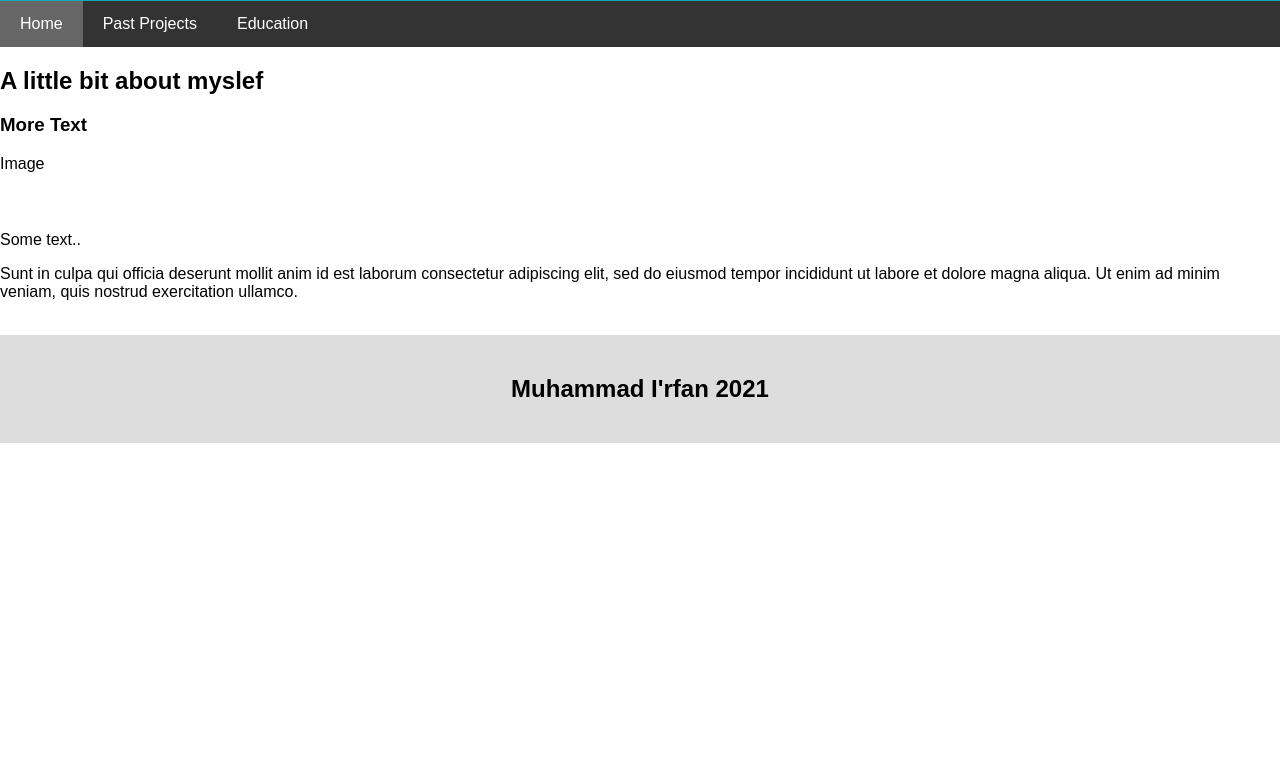
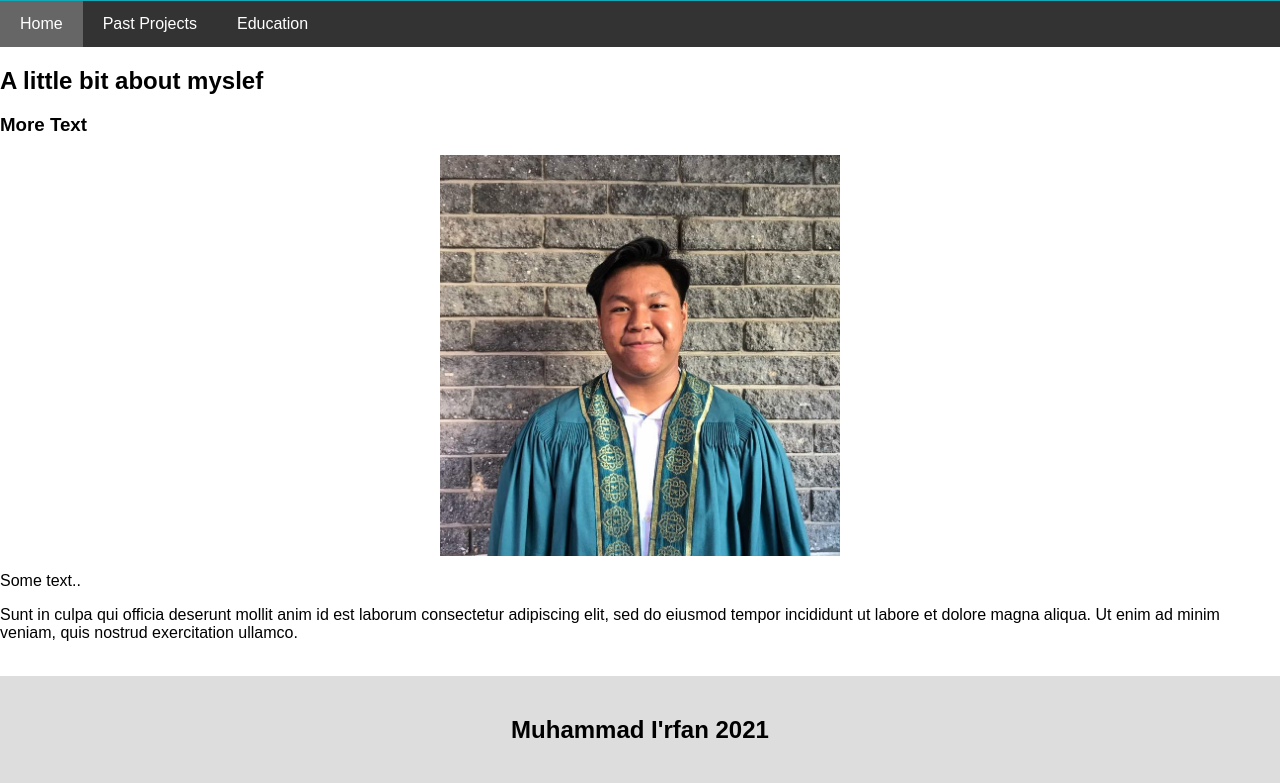
Before and after one commit to muhdirfan45/html-git-project, a PHP site: page / in a window 1280 px wide. Shown: the part 292-1075 px from the top of the page. Before the commit the page ends 735 px from the top, so only its background shows below. Run offline with PHP 8.4, Linux system fonts and the light colour scheme.

Commit message:
Added profile picture

```diff
--- a/index.html
+++ b/index.html
@@ -21,7 +21,7 @@
     <div class="content">
         <h2>A little bit about myslef</h2>
         <h3>More Text</h3>
-        <div class="image" style="height:60px;">Image</div>
+        <img class="image" src="images/profilePic.png" alt="my profile picture" />
         <p>Some text..</p>
         <p>Sunt in culpa qui officia deserunt mollit anim id est laborum consectetur adipiscing elit, sed do eiusmod tempor incididunt ut labore et dolore magna aliqua. Ut enim ad minim veniam, quis nostrud exercitation ullamco.</p>
         <br>
--- a/style.css
+++ b/style.css
@@ -83,11 +83,13 @@
     padding: 20px;
   }
 
-  /* Fake image, just for this example */
-  .fakeimg {
-    background-color: #aaa;
-    width: 100%;
-    padding: 20px;
+  .image {
+    display: block;
+    margin-left: auto;
+    margin-right: auto;
+    max-width: 400px;
+    max-height: 450px;
+    width: 50%;
   }
 
   /* Footer */
```
Also changed, not shown: images/profilePic.png (added).
